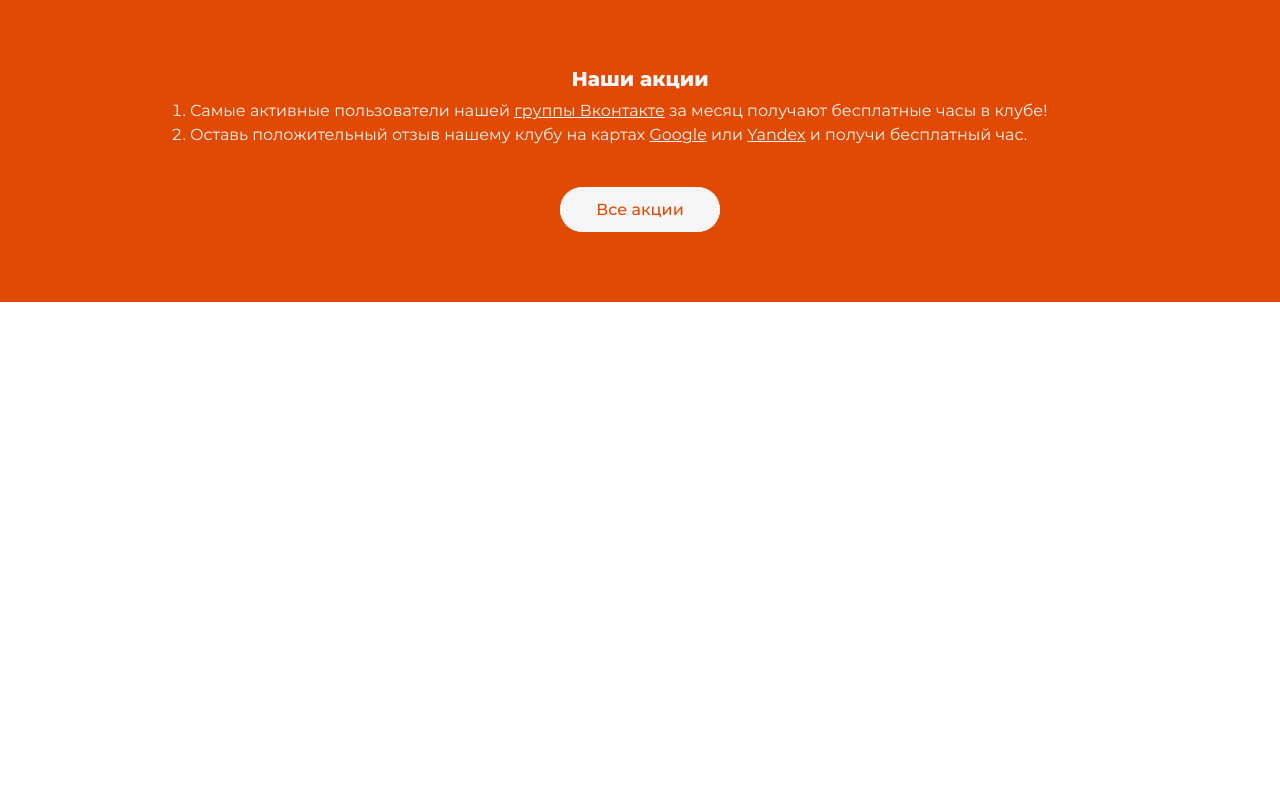
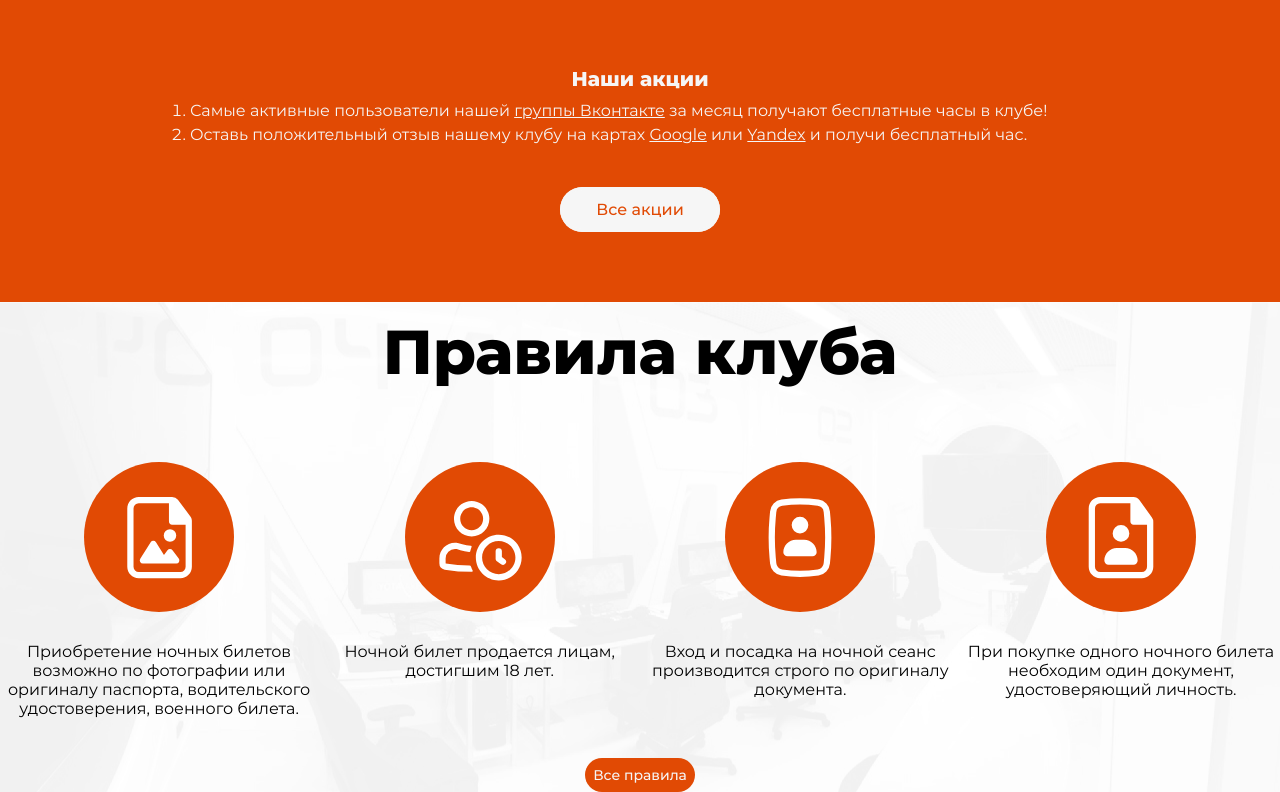
Before and after one commit to SuleimenSB/webSiteForComputerClub, a plain HTML site: page index.html in a window 1280 px wide. Shown: the part 1013-1805 px from the top of the page. Before the commit the page ends 1315 px from the top, so only its background shows below. Drawn offline with Linux system fonts and the light colour scheme.

Commit message:
added rules

```diff
--- a/index.html
+++ b/index.html
@@ -156,6 +156,54 @@
       </div>
     </div>
   </section>
+  <section class="rules">
+    <div class="rules__content">
+      <h2 class="rules__content-title">
+        Правила клуба
+      </h2>
+      <div class="rules__content-items">
+        <div class="rules__content-wrapper">
+          <div class="rules__content-item">
+            <img src="assets/img/rules_img.svg" alt="rules_img">
+          </div>
+          <p class="rules__content-description">
+            Приобретение ночных билетов возможно по фотографии или
+            оригиналу паспорта, водительского удостоверения, военного билета.
+          </p>
+        </div>
+        <div class="rules__content-wrapper">
+          <div class="rules__content-item">
+            <img src="assets/img/rules2_img.svg" alt="rules2_img">
+          </div>
+          <p class="rules__content-description">
+            Ночной билет продается лицам, достигшим 18 лет.
+          </p>
+        </div>
+        <div class="rules__content-wrapper">
+          <div class="rules__content-item">
+            <img src="assets/img/rules3_img.svg" alt="rules3_img">
+          </div>
+          <p class="rules__content-description">
+            Вход и посадка на ночной сеанс производится строго по оригиналу документа.
+          </p>
+        </div>
+        <div class="rules__content-wrapper">
+          <div class="rules__content-item">
+            <img src="assets/img/rules4_img.svg" alt="rules4_img">
+          </div>
+          <p class="rules__content-description">
+            При покупке одного ночного билета
+            необходим один документ, удостоверяющий личность.
+          </p>
+        </div>
+      </div>
+      <div class="rules__content-btn">
+        <button>
+          Все правила
+        </button>
+      </div>
+    </div>
+  </section>
 </body>
 
 </html>
--- a/styles/main.css
+++ b/styles/main.css
@@ -293,6 +293,101 @@ hr {
   box-shadow: inset 0 0 0 3px #e14a04;
 }
 
+.rules {
+  /* Оформление */
+  background-image: url("../assets/img/rules__bg-img.png");
+  background-repeat: no-repeat;
+  background-size: cover;
+}
+
+.rules__content {
+  /* Блочная модель */
+  max-width: 1300px;
+  margin: 0 auto;
+  display: flex;
+  flex-direction: column;
+}
+
+.rules__content-title {
+  /* Блочная модель */
+  margin-bottom: 60px;
+
+  /* Типографика */
+  text-align: center;
+}
+
+.rules__content-items {
+  /* Блочная модель */
+  display: flex;
+  flex-direction: row;
+  justify-content: space-between;
+  margin-bottom: 40px;
+}
+
+.rules__content-wrapper {
+  /* Блочная модель */
+  display: flex;
+  flex-direction: column;
+  max-width: 318px;
+
+  /* Типографика */
+  text-align: center;
+  align-items: center;
+}
+
+.rules__content-item {
+  /* Блочная модель */
+  width: 150px;
+  height: 150px;
+  display: flex;
+  align-items: center;
+  margin-bottom: 30px;
+  justify-content: center;
+
+  /* Оформление */
+  border-radius: 50%;
+  background-color: #e14a04;
+}
+
+.rules__content-title {
+  /* Типографика */
+  font-size: 62px;
+  line-height: 100px;
+}
+
+.rules__content-btn>button {
+  /* Блочная модель */
+  display: flex;
+  justify-content: center;
+  padding: 8px;
+  max-width: 130px;
+  margin: 0 auto;
+
+  /* Типографика */
+  color: #f6f6f6;
+  font-weight: 500;
+  font-size: 14px;
+  text-align: center;
+
+  /* Оформление */
+  background: #e14a04;
+  border-radius: 30px;
+  border: none;
+
+  /* Анимация */
+  transition: all 500ms ease;
+}
+
+.rules__content-btn>button:hover {
+  /* Типографика */
+  color: #e14a04;
+
+  /* Оформление */
+  background: rgba(0, 0, 0, 0);
+  box-shadow: inset 0 0 0 3px #f6f6f6;
+}
+
+
 @media screen and (max-width: 800px) {
   header {
     /* Блочная модель */
@@ -331,4 +426,15 @@ hr {
     /* Блочная модель */
     flex-direction: column;
   }
+
+  .rules__content-items {
+    /* Блочная модель */
+    flex-wrap: wrap;
+    justify-content: center;
+  }
+
+  .rules__content-wrapper {
+    /* Блочная модель */
+    margin-bottom: 45px;
+  }
 }
```
Also changed, not shown: assets/img/rules2_img.svg (added), assets/img/rules3_img.svg (added), assets/img/rules4_img.svg (added), assets/img/rules__bg-img.png (added), assets/img/rules_img.svg (added).
